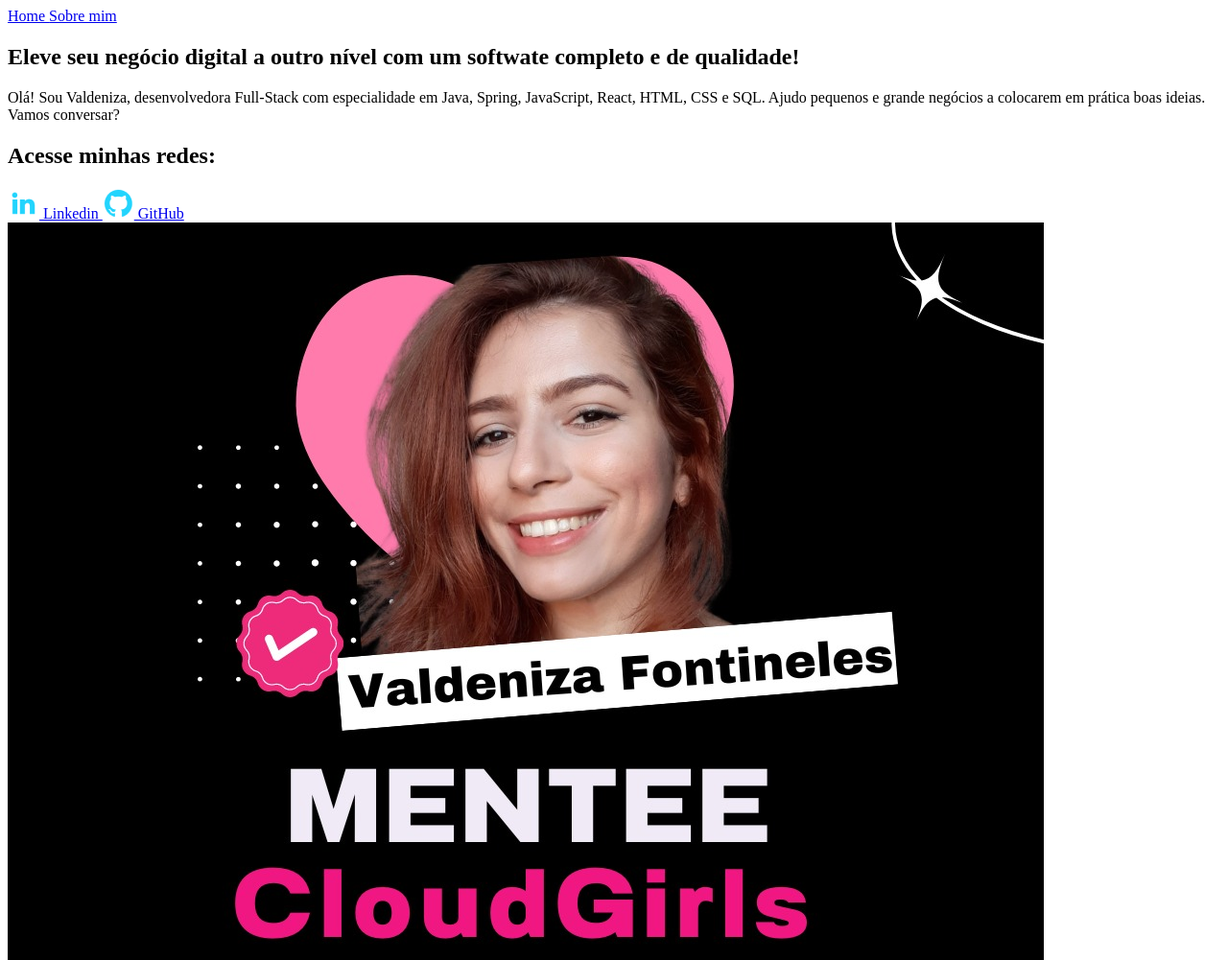
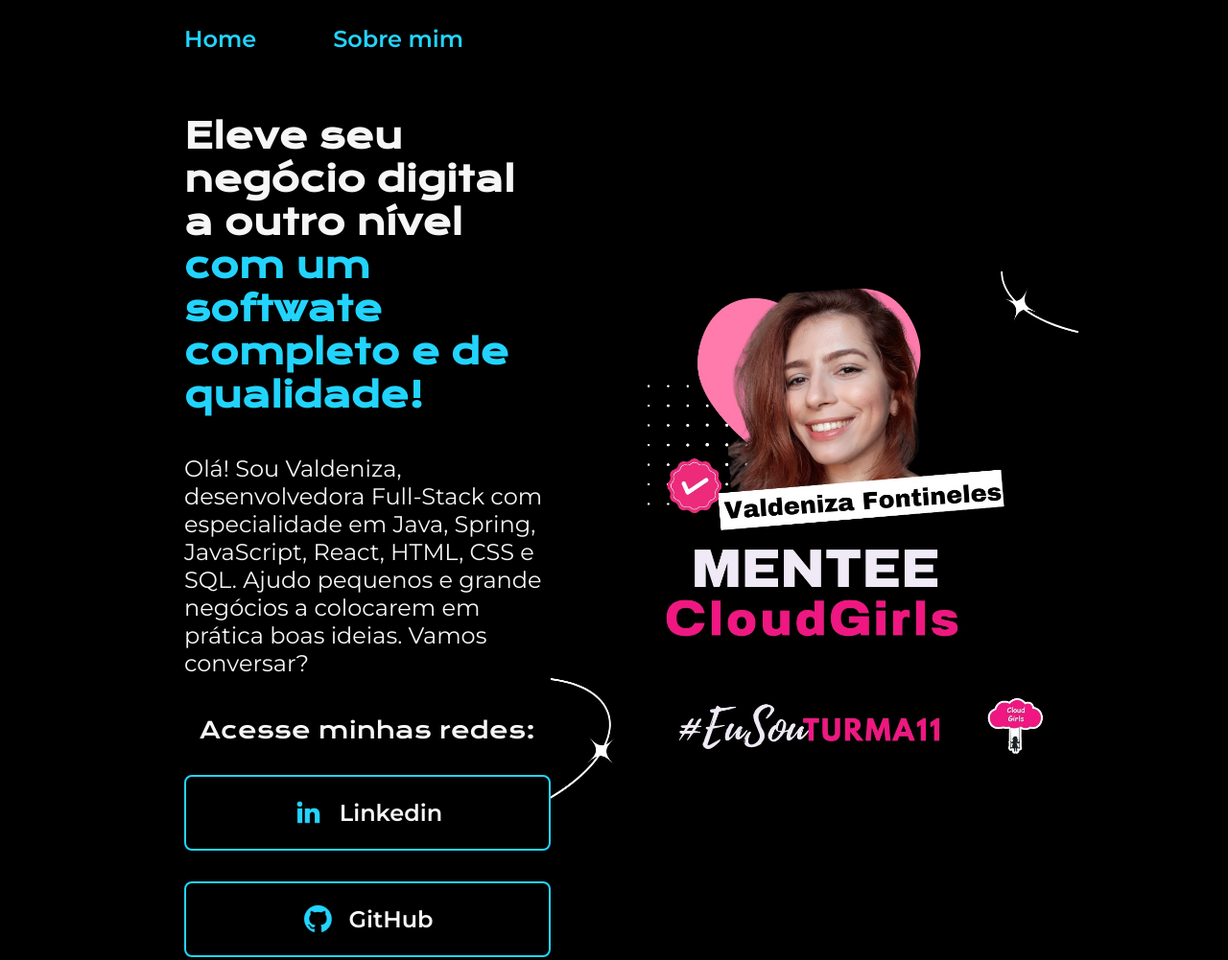
Before and after one commit to denizafontineles/Portifolio, a plain HTML site: page index.html in a window 1280 px wide. Shown: the top 1001 px of the page at 96% size. Drawn offline with nearby package versions, Linux system fonts and the light colour scheme.

Commit message:
adiciona CSS no portifolio

```diff
--- a/index.html
+++ b/index.html
@@ -3,48 +3,49 @@
 <head>
     <meta charset="UTF-8">
     <meta name="viewport" content="width=device-width, initial-scale=1.0">
+    <link rel="stylesheet" type="text/css" href="./styles/styles.css" media="screen" />
     <title>Portifólio</title>
 </head>
 <body>
-    <header>
-        <nav>
-            <a href="index.html">
+    <header class="cabecalho">
+        <nav class="cabecalho__menu">
+            <a class="cabecalho__menu__link" href="index.html">
                 Home
             </a>
-            <a href="about.html">
+            <a class="cabecalho__menu__link" href="about.html">
                 Sobre mim
             </a>
         </nav>
     </header>
-    <main >
-        <section >
-            <h1 >Eleve seu negócio digital a outro nível
-                <strong >com um softwate completo e de qualidade!</strong>
+    <main class="apresentacao">
+        <section class="apresentacao__conteudo">
+            <h1 class="apresentacao__conteudo__titulo">Eleve seu negócio digital a outro nível
+                <strong class="titulo-destaque">com um softwate completo e de qualidade!</strong>
             </h1>
 
-            <p>
+            <p class="apresentacao__conteudo__texto">
                 Olá! Sou Valdeniza, desenvolvedora Full-Stack com especialidade
                 em Java, Spring, JavaScript, React, HTML,  CSS e SQL.
                 Ajudo pequenos e grande negócios a colocarem em prática boas ideias.
                 Vamos conversar?
             </p>
 
-            <div >
-                <h2>Acesse minhas redes:</h2>
-                <a href="https://www.linkedin.com/in/valdeniza-fontineles-66761727b/">
+            <div class="apresentacao__botao">
+                <h2 class="apresentacao__botao__subtitulo">Acesse minhas redes:</h2>
+                <a class="apresentacao__botao__link" href="https://www.linkedin.com/in/valdeniza-fontineles-66761727b/">
                     <img src="./assets/linkedin.png" alt="Link para o linkedin">
                     Linkedin
                 </a>
-                <a href="https://github.com/denizafontineles">
+                <a class="apresentacao__botao__link" href="https://github.com/denizafontineles">
                     <img src="./assets/github.png" alt="Link para o GitHub">
                     GitHub
                 </a>
             </div>
 
         </section>
-        <img src="./assets/cloudgirls.jpg" alt="Foto da dona do portifólio sorrindo">
+        <img class="apresentacao__img" src="./assets/cloudgirls.jpg" alt="Foto da dona do portifólio sorrindo">
     </main>
-    <footer >
+    <footer class="rodape">
         <p>
             Desenvolvido por Valdeniza.
         </p>
--- /dev/null
+++ b/styles/styles.css
@@ -0,0 +1,128 @@
+@import url('https://fonts.googleapis.com/css2?family=Krona+One&family=Montserrat:ital,wght@0,100..900;1,100..900&display=swap');
+
+:root {
+    --cor-primaria: #000000;
+    --cor-secundaria: #f6f6f6;
+    --cor-terciaria: #22D4FD;
+    --cor-quartenaria: #272727;
+
+    --font-primaria: "Krona One", sans-serif;
+    --font-secundaria: "Montserrat", sans-serif;
+
+  }
+
+*{
+    margin: 0;
+    padding: 0;
+}
+
+body {
+    box-sizing: border-box;
+    background-color: var(--cor-primaria);
+    color: var(--cor-secundaria);
+}
+
+.cabecalho{
+    padding: 2% 0 0 15%;
+}
+
+.cabecalho__menu {
+    display: flex;
+    gap: 80px;
+}
+
+.cabecalho__menu__link {
+    font-family: var(--font-secundaria);
+    font-size: 24px;
+    font-weight: 600;
+    color: var(--cor-terciaria);
+    text-decoration: none;
+}
+
+.cabecalho__menu__link:hover {
+    color: #007bff;
+}
+
+.apresentacao{
+    padding: 5% 15%;
+    display: flex;
+    align-items: center;
+    justify-content: space-between;
+}
+
+.apresentacao__conteudo{
+    width: 615px;
+    display: flex;
+    flex-direction: column;
+    gap: 40px;
+}
+
+.apresentacao__conteudo__titulo{
+    font-size: 36px;
+    font-family: var(--font-primaria);
+}
+
+.titulo-destaque{
+    color: var(--cor-terciaria);
+}
+
+.apresentacao__conteudo__texto {
+    font-size: 24px;
+    font-family: var(--font-secundaria);
+    font-weight: 400;
+}
+
+.apresentacao__conteudo__texto a{
+    text-decoration: none;
+    color: var(--cor-terciaria);
+}
+
+.apresentacao__botao {
+    display: flex;
+    flex-direction: column;
+    justify-content: space-between;
+    align-items: center;
+    gap: 32px;
+}
+
+.apresentacao__botao__subtitulo{
+    font-family: var(--font-primaria);
+    font-weight: 400;
+    font-size: 24px;
+}
+
+.apresentacao__botao__link {
+    /* background-color: #22D4FD; ctrl+K+C comenta */
+    display: flex;
+    justify-content: center;
+    gap: 16px;
+    border: 2px solid var(--cor-terciaria);
+    align-items: center;
+    width: 378px;
+    text-align: center;
+    border-radius: 8px;
+    font-size: 24px;
+    font-weight: 600;
+    padding: 21.5px 0;
+    text-decoration: none;
+    color: var(--cor-secundaria);
+    font-family: var(--font-secundaria);
+}
+
+.apresentacao__img{
+    width: 550px;
+}
+
+.apresentacao__botao__link:hover{
+    background-color: var(--cor-quartenaria);
+}
+
+.rodape{
+    padding: 24px;
+    color: var(--cor-primaria);
+    background-color: var(--cor-terciaria);
+    text-align: center;
+    font-family: var(--font-secundaria);
+    font-size: 24px;
+    font-weight: 400;
+}
```
Also changed, not shown: about.html (+21 -17 lines).
